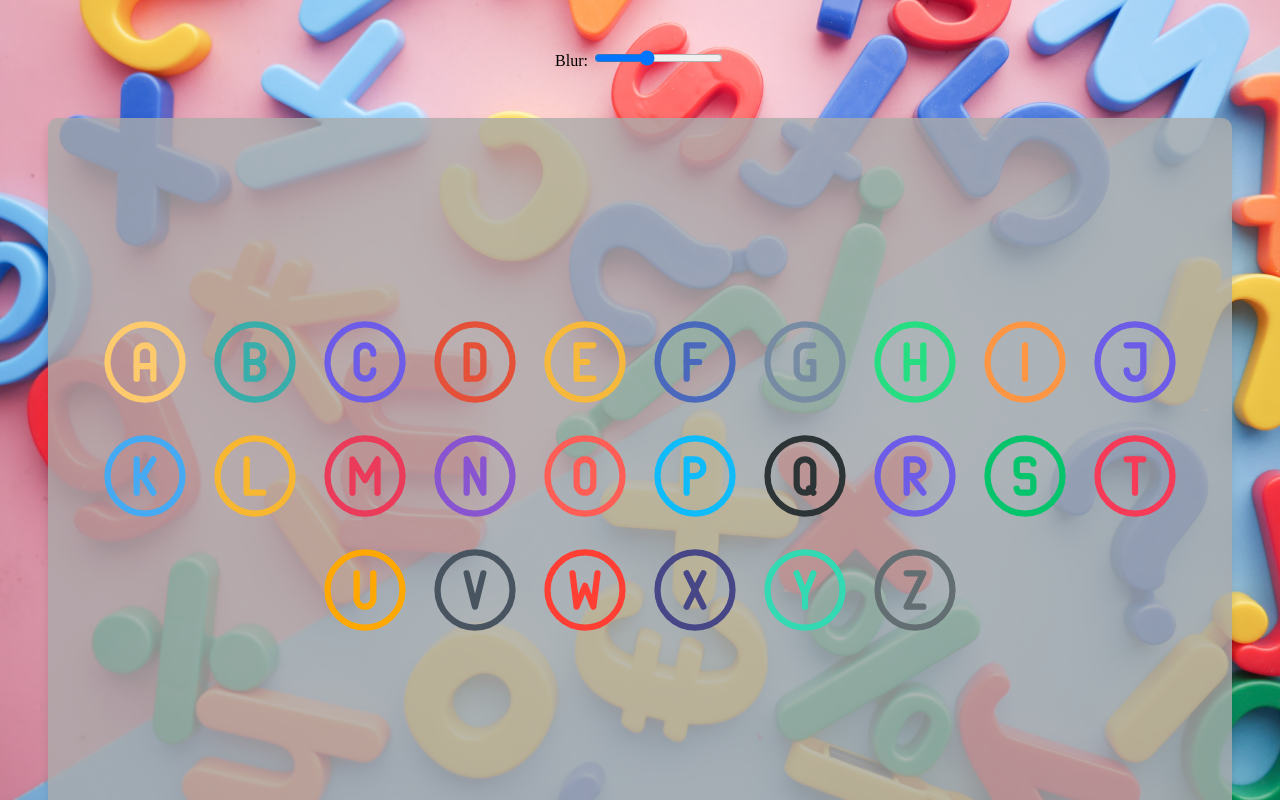
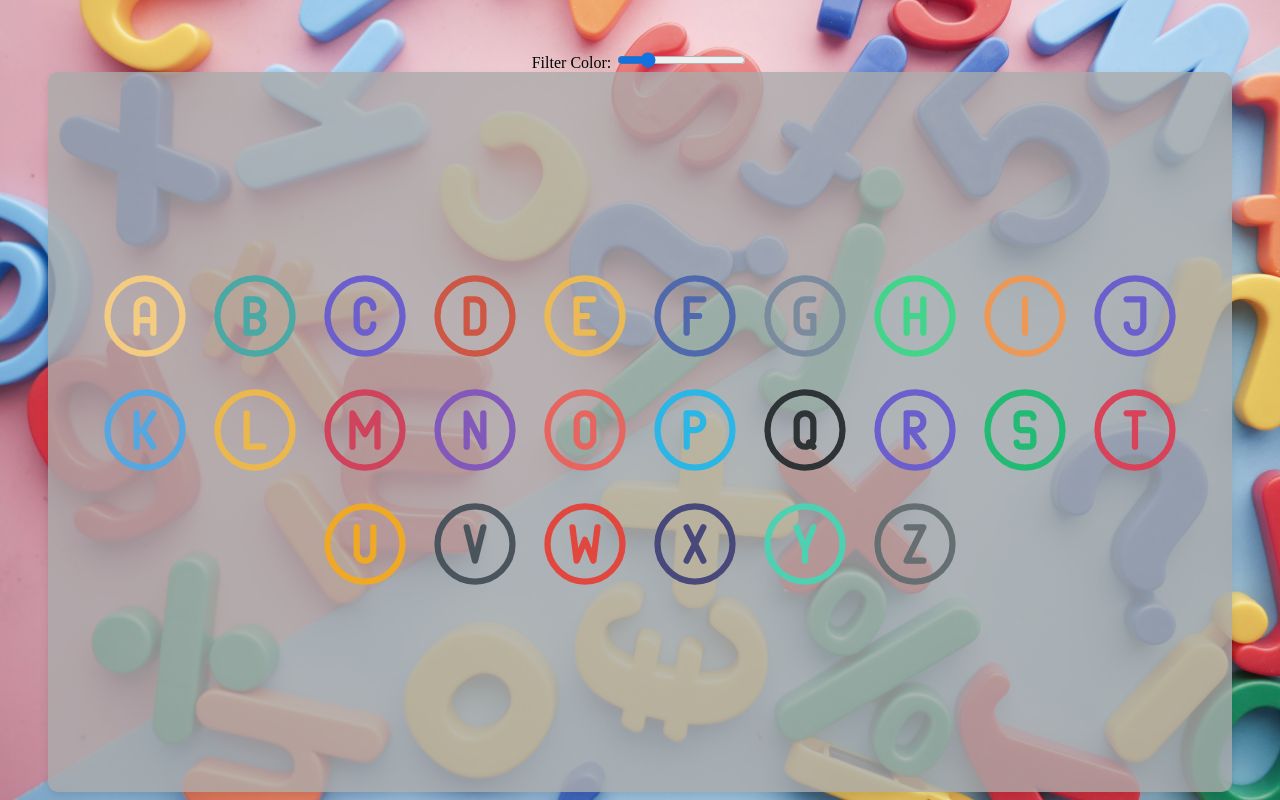
Before and after one commit to Brilliant-Developer1/Alpha, a plain HTML site: page index.html in a window 1280 px wide. Drawn offline with Linux system fonts and the light colour scheme; files whose address does not match are found by name.

Commit message:
Color filter added

```diff
--- /dev/null
+++ b/filter.js
@@ -0,0 +1,14 @@
+function filter() {
+  const inputs = document.querySelectorAll('.controls input');
+
+  function handleUpdate() {
+    const suffix = this.dataset.sizing || '';
+    document.documentElement.style.setProperty(
+      `--${this.name}`,
+      this.value + suffix
+    );
+  }
+
+  inputs.forEach(input => input.addEventListener('change', handleUpdate));
+  inputs.forEach(input => input.addEventListener('mousemove', handleUpdate));
+}
--- a/index.html
+++ b/index.html
@@ -9,16 +9,16 @@
   </head>
   <body>
     <div class="box_1">
-      <div>
-        <label for="blur">Blur:</label>
+      <div class="controls">
+        <label for="filter">Filter Color:</label>
         <input
-          id="blur"
+          id="filter"
           type="range"
-          name="blur"
+          name="filter"
           min="0"
-          max="25"
-          value="10"
-          data-sizing="px"
+          max="100"
+          value="20"
+          data-sizing="%"
         />
       </div>
       <div id="mainBox"></div>
@@ -26,11 +26,12 @@
 
     <script src="script.js"></script>
     <script src="alpha_sounds.js"></script>
-    <script src="onClick.js"></script>
+    <script src="filter.js"></script>
 
     <script>
       generateSVGIcons();
       generateAudio();
+      filter();
     </script>
   </body>
 </html>
--- a/style.css
+++ b/style.css
@@ -1,3 +1,6 @@
+:root {
+  --filter: 20%;
+}
 html,
 body {
   height: 100%;
@@ -8,7 +11,7 @@ html {
   background: url('./assets//background.jpg') bottom center;
   background-size: cover;
   background-repeat: no-repeat;
-  /* filter: grayscale(100%); */
+  filter: grayscale(var(--filter));
 }
 body {
   /* display: flex;
@@ -23,13 +26,14 @@ body {
   align-items: center;
   justify-content: center;
   flex-direction: column;
+  margin-top: 50px;
 }
 #blur {
-  margin-top: 50px;
 }
 #mainBox {
   min-height: 90vh;
   margin: 3rem;
+  margin-top: 0;
   background-color: rgba(171, 171, 171, 0.8);
   border-radius: 10px;
   box-shadow: 0 4px 8px rgba(0, 0, 0, 0.1);
```
